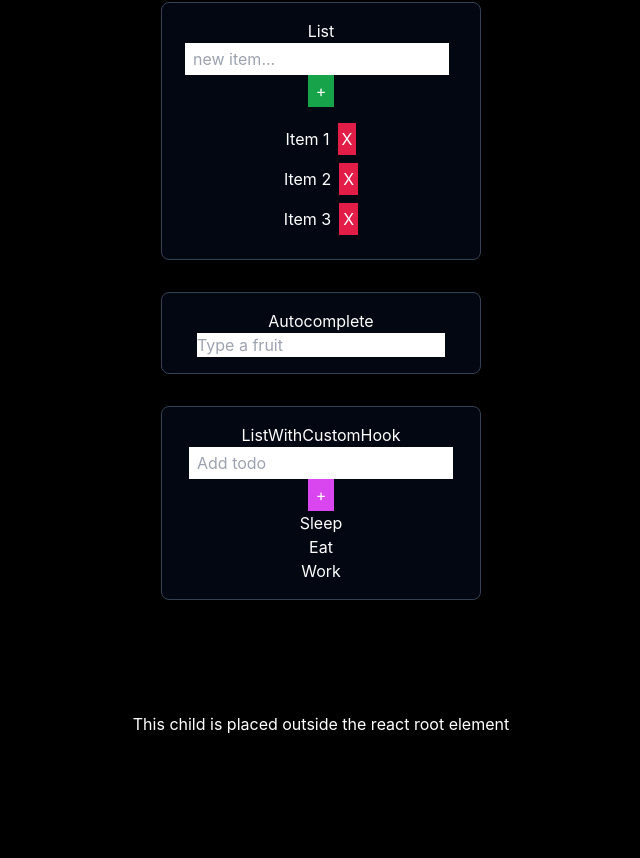
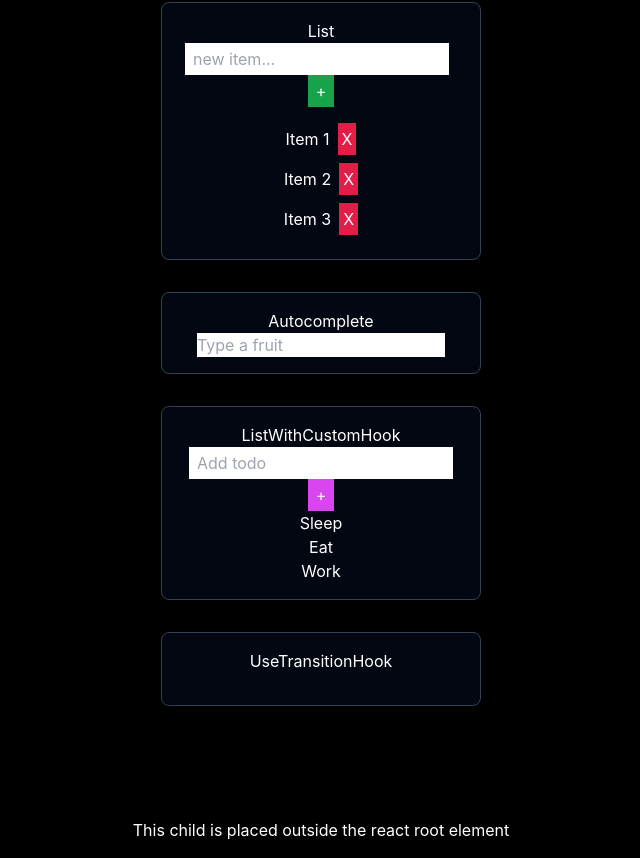
Before and after one commit to emanuelefavero/react-essentials, a React (Vite) app: page / in a window 1280 px wide. Shown: the part 2512-3370 px from the top of the page, without its empty margins (319-959 px from the left). Before the commit the page ends 3264 px from the top, so only its background shows below. Built offline with nearby package versions, Linux system fonts and the light colour scheme.

Commit message:
add components/UseTransitionHook

```diff
--- a/src/App.tsx
+++ b/src/App.tsx
@@ -22,6 +22,7 @@ import Portal from './components/Portal'
 import List from './components/List'
 import Autocomplete from './components/Autocomplete'
 import ListWithCustomHook from './components/ListWithCustomHook'
+import UseTransitionHook from './components/UseTransitionHook'
 
 function App() {
   // Custom hooks
@@ -154,6 +155,11 @@ function App() {
         <Card>
           <ListWithCustomHook />
         </Card>
+
+        {/* useTransition Hook */}
+        <Card>
+          <UseTransitionHook />
+        </Card>
       </main>
 
       <footer className='pb-20'></footer>
--- /dev/null
+++ b/src/components/UseTransitionHook.tsx
@@ -0,0 +1,3 @@
+export default function UseTransitionHook() {
+  return <div>UseTransitionHook</div>
+}
```
